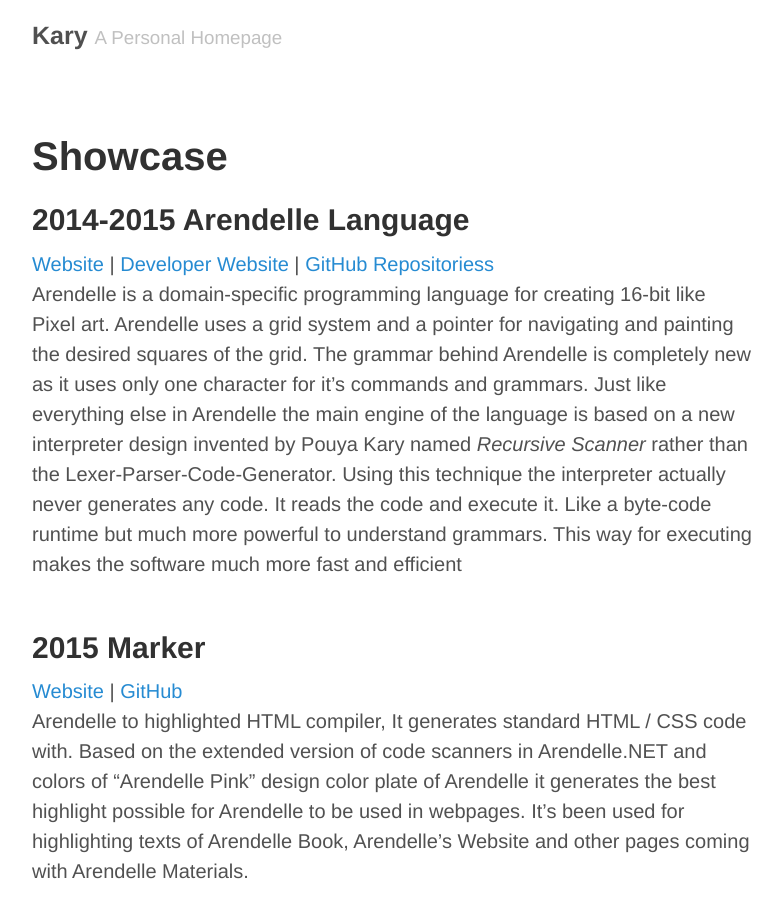
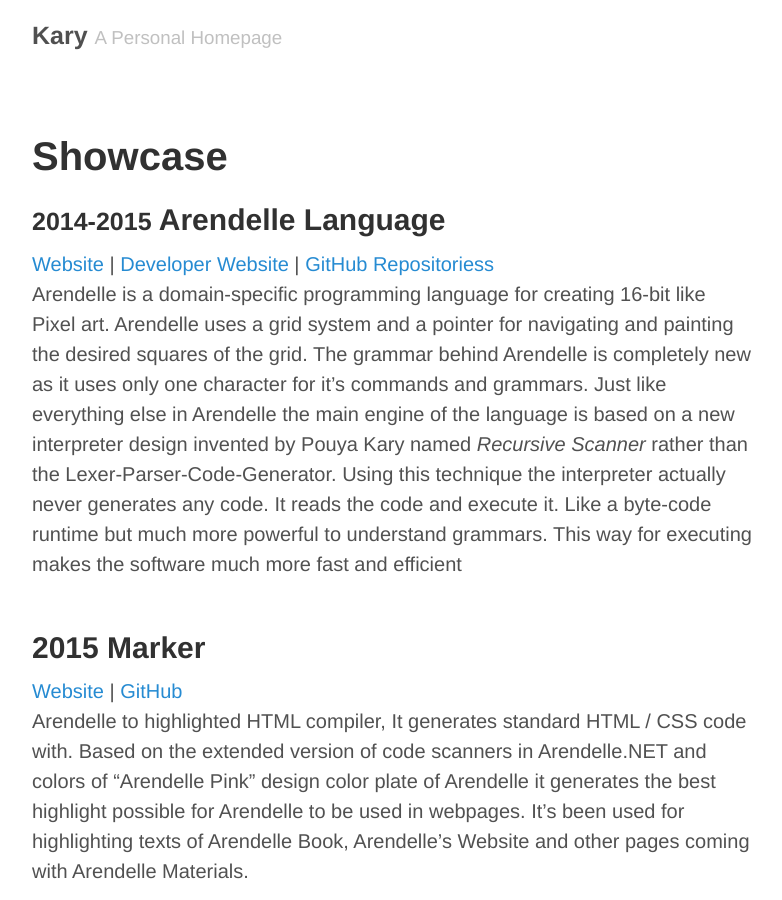
Before and after one commit to pouriaeslamirad/pmkary.github.io, a Jekyll site: the page built from showcase/index.md, in a window 1280 px wide and 900 px high. Shown: the whole window, without its empty margins (248-1030 px from the left). Built offline with Jekyll 4.4.1, drawn with Linux system fonts in a browser that asks for light colours; Markdown is read by kramdown in place of the engine named in the settings.

```diff
--- a/showcase/index.md
+++ b/showcase/index.md
@@ -4,7 +4,7 @@ title: Showcase
 ---
 
 # Showcase
-## 2014-2015 Arendelle Language
+<h2><small>2014-2015</small>  Arendelle Language</h2>
 [Website](http://web.arendelle.org) | [Developer Website](http://web.arendelle.org/developer/) | [GitHub Repositoriess](http://github.com/arendelle)<br>
 Arendelle is a domain-specific programming language for creating 16-bit like Pixel art. Arendelle uses a grid system and a pointer for navigating and painting the desired squares of the grid. The grammar behind Arendelle is completely new as it uses only one character for it's commands and grammars. Just like everything else in Arendelle the main engine of the language is based on a new interpreter design invented by Pouya Kary named *Recursive Scanner* rather than the Lexer-Parser-Code-Generator. Using this technique the interpreter actually never generates any code. It reads the code and execute it. Like a byte-code runtime but much more powerful to understand grammars. This way for executing makes the software much more fast and efficient<br><br>
 
```
